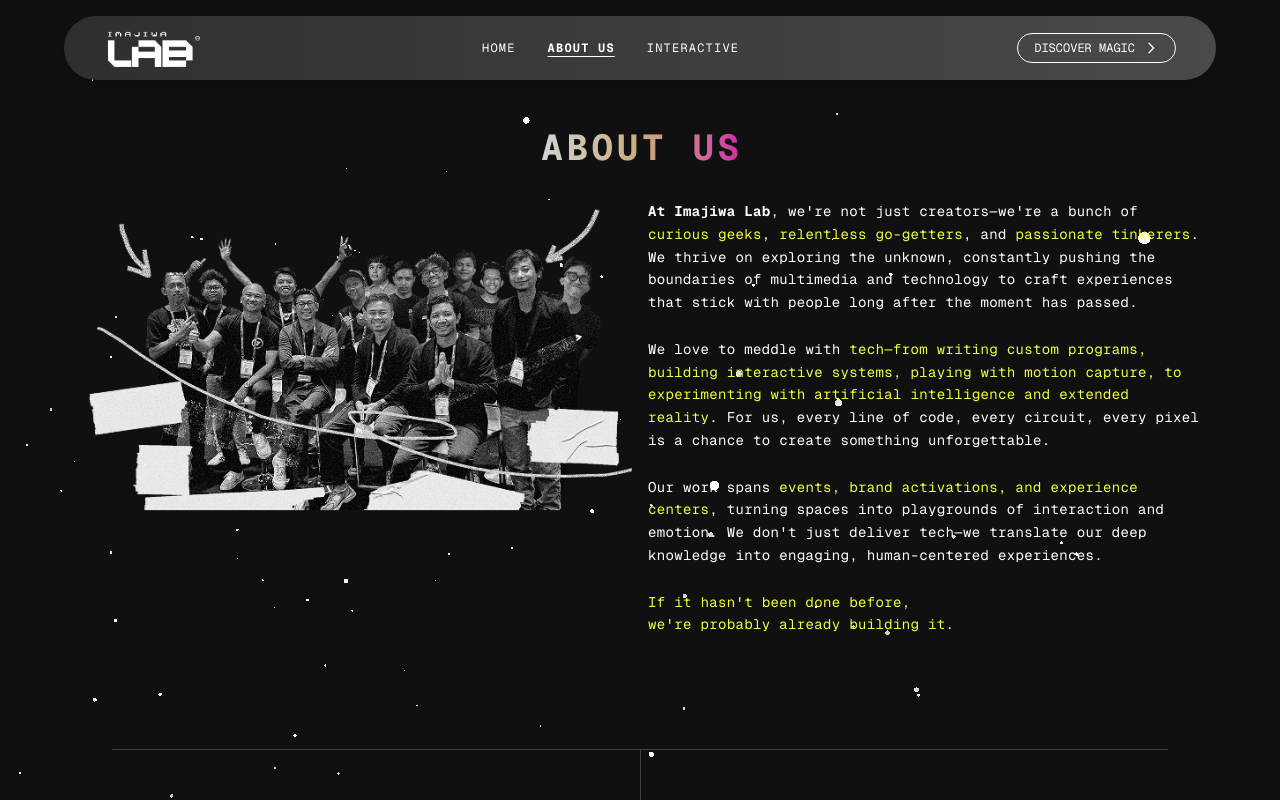
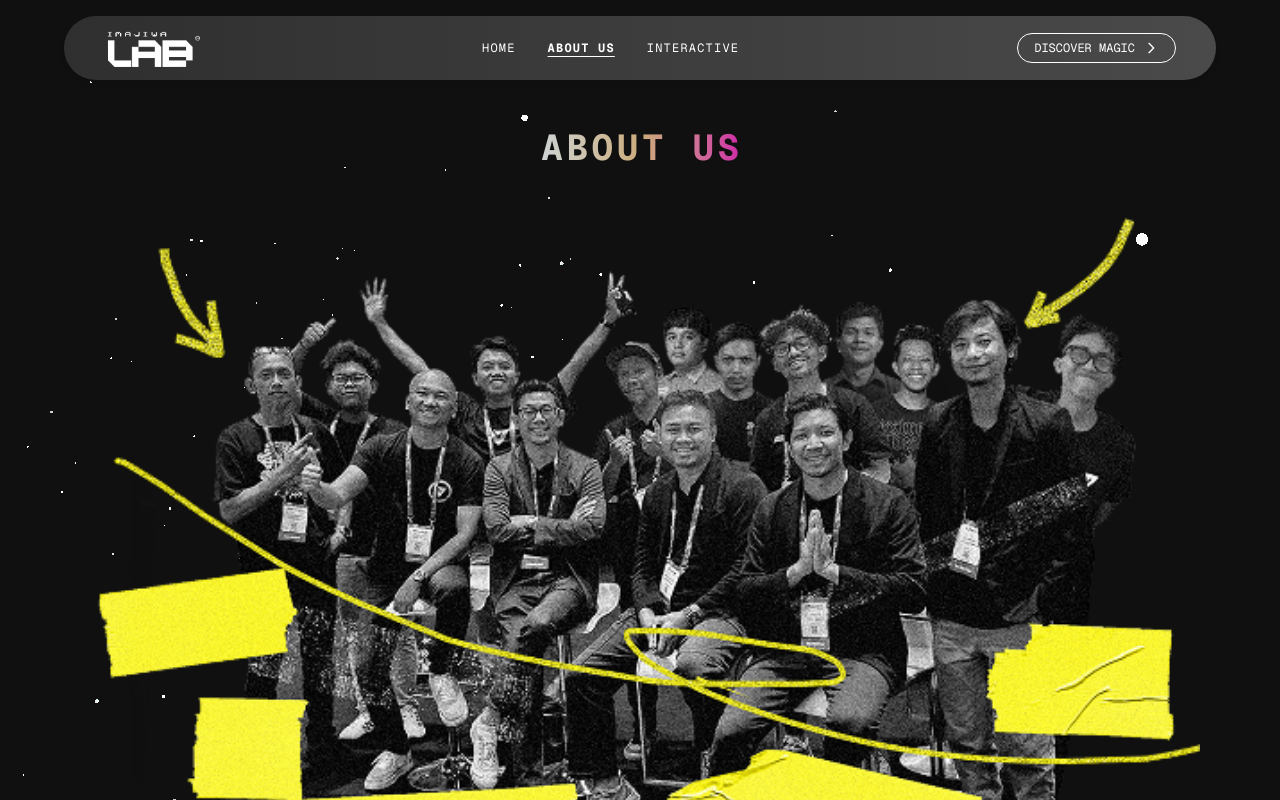
Before and after one commit to MuhammadWildanf/landingpage-lab, a Next.js app: page /about-us in a window 1280 px wide. Shown: the top 800 px of the page. Built offline with nearby package versions, Linux system fonts and the light colour scheme.

Commit message:
update about

```diff
--- a/app/about-us/page.tsx
+++ b/app/about-us/page.tsx
@@ -1,8 +1,7 @@
 import Particles from "../../blocks/Backgrounds/Particles/Particles";
 import CanvasCursor from '../components/CanvasCursor';
-
+import Image from "next/image";
 import AOSInitializer from "../components/AOSInitializer";
-import AboutComponent from "../components/About";
 import ContactSection from "../components/ContactSection";
 export default function About() {
     return (
@@ -13,9 +12,57 @@
                 <Particles />
             </div>
             <AOSInitializer />
+            <h2 className="text-2xl sm:text-4xl font-bold tracking-widest mb-6 sm:mb-8 uppercase text-center">
+                <span className="ml-1 bg-gradient-to-r from-[#CED4D4] via-[#CBAB79] to-[#CD1DA6] bg-clip-text text-transparent">ABOUT US</span>
+            </h2>
+            <section
+                className="flex flex-col items-start gap-6 w-full"
+                data-aos="fade-left"
+            >
+                {/* Gambar Tim - full width di atas */}
+                <div className="w-full relative">
+                    <Image
+                        src="/assets/images/team.png"
+                        alt="Tim Imajiwa"
+                        width={1200}
+                        height={700}
+                        className="w-full object-cover"
+                    />
+                </div>
 
-            {/* Page Title */}
-            <AboutComponent />
+                {/* Deskripsi */}
+                <div className="w-full text-left font-mono text-sm leading-relaxed tracking-wide space-y-6 text-justify">
+                    <p>
+                        <span className="font-bold text-white">At Imajiwa Lab</span>, we&apos;re not just creators&mdash;we&apos;re a bunch of{" "}
+                        <span className="text-[#EEFF41]">curious geeks</span>,{" "}
+                        <span className="text-[#EEFF41]">relentless go-getters</span>, and{" "}
+                        <span className="text-[#EEFF41]">passionate tinkerers</span>. We thrive on exploring the unknown, constantly
+                        pushing the boundaries of multimedia and technology to craft experiences that stick with people long after
+                        the moment has passed.
+                    </p>
+
+                    <p>
+                        We love to meddle with{" "}
+                        <span className="text-[#EEFF41]">
+                            tech—from writing custom programs, building interactive systems, playing with motion capture,
+                            to experimenting with artificial intelligence and extended reality
+                        </span>. For us, every line of code, every circuit, every pixel is a chance to create something unforgettable.
+                    </p>
+
+                    <p>
+                        Our work spans <span className="text-[#EEFF41]">events, brand activations, and experience centers</span>,
+                        turning spaces into playgrounds of interaction and emotion. We don&apos;t just deliver tech&mdash;we translate our
+                        deep knowledge into engaging, human-centered experiences.
+                    </p>
+
+                    <p className="text-[#EEFF41]">
+                        If it hasn&apos;t been done before,<br />
+                        we&apos;re probably already building it.
+                    </p>
+                </div>
+            </section>
+
+
             <ContactSection />
         </div>
     );
--- a/app/components/ClientLogos.tsx
+++ b/app/components/ClientLogos.tsx
@@ -39,7 +39,7 @@
                                 alt={client.name}
                                 width={120}
                                 height={64}
-                                className="object-contain max-h-14 w-auto h-full filter grayscale hover:grayscale-0 transition duration-300"
+                                className="object-contain max-h-14 w-auto h-full transition duration-300"
                                 loading="lazy"
                             />
                         </div>
```
